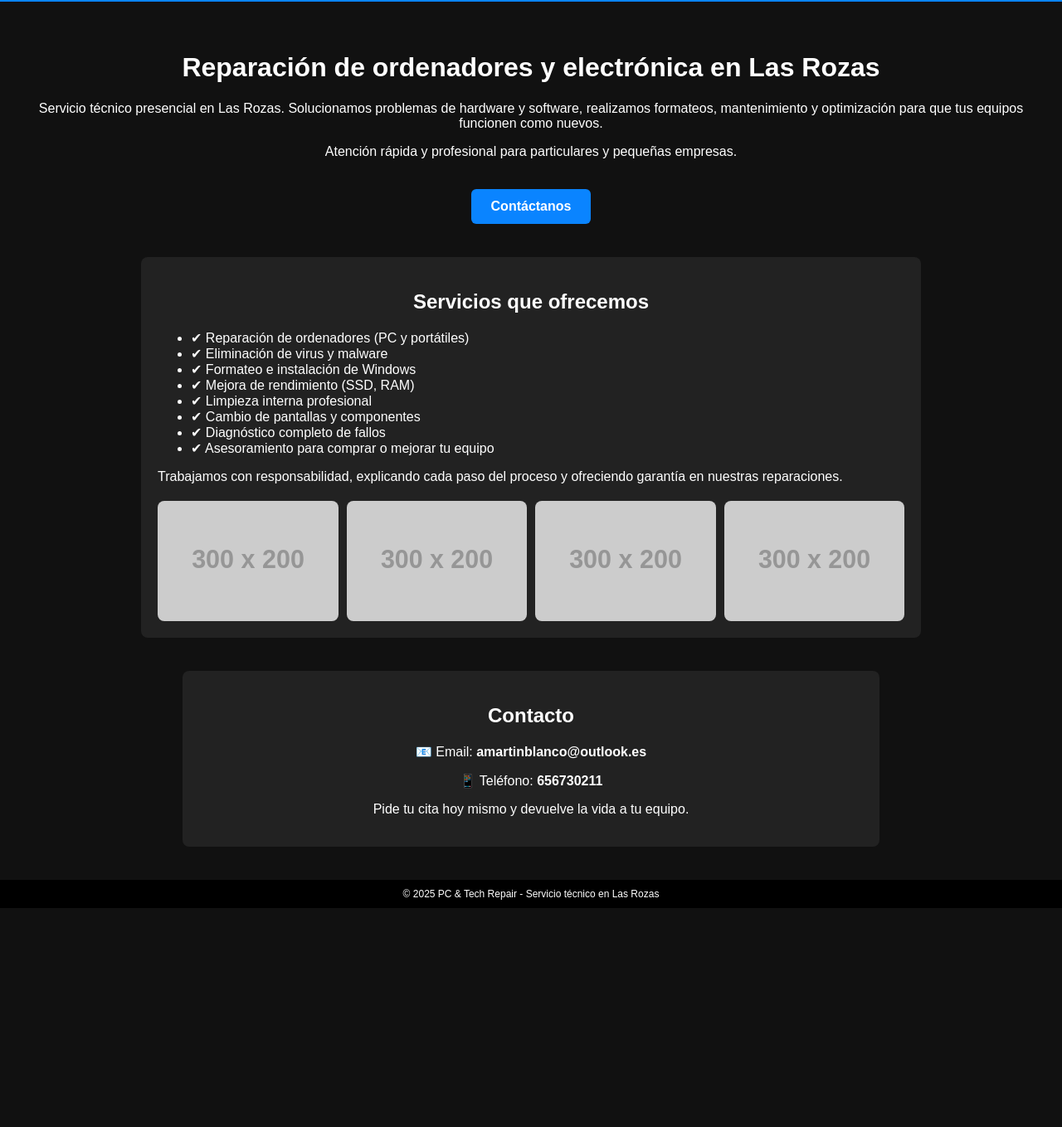
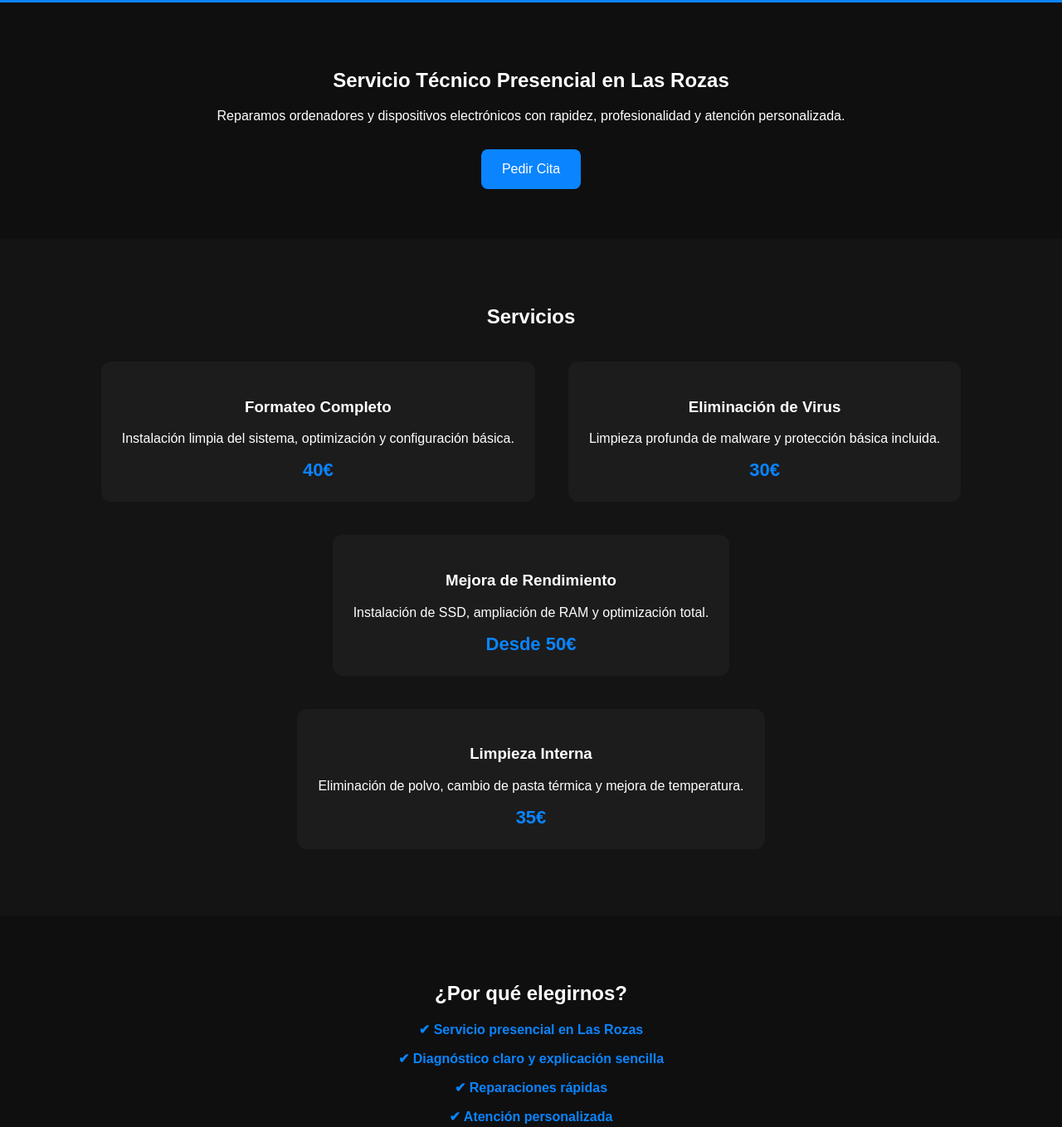
Before and after one commit to amartinblanco/PC-Tech-Repair, a plain HTML site: page index.html in a window 1280 px wide. Shown: the part 69-1428 px from the top of the page at 83% size. Before the commit the page ends 1164 px from the top, so only its background shows below. Drawn offline with Linux system fonts and the light colour scheme; placeholder pictures from the web are drawn by us.

Commit message:
Add files via upload

```diff
--- a/index.html
+++ b/index.html
@@ -3,82 +3,89 @@
 <head>
 <meta charset="UTF-8">
 <meta name="viewport" content="width=device-width, initial-scale=1.0">
-  <title>PC & Tech Repair | Reparación en Las Rozas</title>
+<title>PC & Tech Repair | Servicio Técnico en Las Rozas</title>
 
 <style>
-    body {
-      font-family: Arial, sans-serif;
-      margin: 0;
-      padding: 0;
-      background: #111;
-      color: #fff;
-      text-align: center;
+body{
+  margin:0;
+  font-family:Arial, sans-serif;
+  background:#0f0f0f;
+  color:white;
 }
 
-    header {
-      background: #0a84ff;
-      padding: 20px;
-      font-size: 26px;
-      font-weight: bold;
+header{
+  background:#0a84ff;
+  padding:20px;
+  text-align:center;
+  font-size:28px;
+  font-weight:bold;
 }
 
-    .container {
-      padding: 40px 20px;
+section{
+  padding:60px 20px;
+  text-align:center;
 }
 
-    .services {
-      max-width: 900px;
-      margin: 0 auto;
-      text-align: left;
-      background: #222;
-      padding: 20px;
-      border-radius: 8px;
+h1,h2{
+  margin-bottom:20px;
 }
 
-    .services h2 {
-      text-align: center;
+.container{
+  max-width:1100px;
+  margin:auto;
 }
 
-    .gallery {
-      display: grid;
-      grid-template-columns: repeat(auto-fit, minmax(200px, 1fr));
-      gap: 10px;
-      margin-top: 20px;
+.card{
+  background:#1c1c1c;
+  padding:25px;
+  border-radius:12px;
+  margin:20px;
 }
 
-    .gallery img {
-      width: 100%;
-      border-radius: 8px;
+.grid{
+  display:flex;
+  flex-wrap:wrap;
+  justify-content:center;
 }
 
-    .btn {
-      display: inline-block;
-      margin-top: 20px;
-      padding: 12px 24px;
-      background: #0a84ff;
-      color: #fff;
-      text-decoration: none;
-      border-radius: 6px;
-      font-weight: bold;
+.price{
+  font-size:22px;
+  color:#0a84ff;
+  font-weight:bold;
+  margin-top:10px;
 }
 
-    .btn:hover {
-      background: #0666cc;
+button{
+  background:#0a84ff;
+  border:none;
+  padding:15px 25px;
+  color:white;
+  border-radius:8px;
+  cursor:pointer;
+  font-size:16px;
+  margin-top:15px;
 }
 
-    .contact {
-      background: #222;
-      padding: 20px;
-      margin: 40px auto;
-      border-radius: 8px;
-      max-width: 800px;
+button:hover{
+  background:#0666cc;
 }
 
-    footer {
-      margin-top: 40px;
-      padding: 10px;
-      background: #000;
-      font-size: 12px;
+footer{
+  background:#000;
+  padding:20px;
+  text-align:center;
+  font-size:14px;
+}
+
+.faq{
+  text-align:left;
+  max-width:900px;
+  margin:auto;
+}
+
+.highlight{
+  color:#0a84ff;
+  font-weight:bold;
 }
 </style>
 </head>
@@ -89,53 +96,109 @@
 PC & Tech Repair
 </header>
 
+<section>
 <div class="container">
-    <h1>Reparación de ordenadores y electrónica en Las Rozas</h1>
-    <p>
-      Servicio técnico presencial en Las Rozas. Solucionamos problemas de hardware y software,
-      realizamos formateos, mantenimiento y optimización para que tus equipos funcionen como nuevos.
-    </p>
-    <p>
-      Atención rápida y profesional para particulares y pequeñas empresas.
-    </p>
-    <a class="btn" href="#contacto">Contáctanos</a>
+<h1>Servicio Técnico Presencial en Las Rozas</h1>
+<p>Reparamos ordenadores y dispositivos electrónicos con rapidez, profesionalidad y atención personalizada.</p>
+<button onclick="document.getElementById('contacto').scrollIntoView()">Pedir Cita</button>
+</div>
+</section>
+
+<section style="background:#141414;">
+<div class="container">
+<h2>Servicios</h2>
+<div class="grid">
+
+<div class="card">
+<h3>Formateo Completo</h3>
+<p>Instalación limpia del sistema, optimización y configuración básica.</p>
+<div class="price">40€</div>
 </div>
 
-  <div class="services">
-    <h2>Servicios que ofrecemos</h2>
-    <ul>
-      <li>✔ Reparación de ordenadores (PC y portátiles)</li>
-      <li>✔ Eliminación de virus y malware</li>
-      <li>✔ Formateo e instalación de Windows</li>
-      <li>✔ Mejora de rendimiento (SSD, RAM)</li>
-      <li>✔ Limpieza interna profesional</li>
-      <li>✔ Cambio de pantallas y componentes</li>
-      <li>✔ Diagnóstico completo de fallos</li>
-      <li>✔ Asesoramiento para comprar o mejorar tu equipo</li>
-    </ul>
+<div class="card">
+<h3>Eliminación de Virus</h3>
+<p>Limpieza profunda de malware y protección básica incluida.</p>
+<div class="price">30€</div>
+</div>
 
-    <p>
-      Trabajamos con responsabilidad, explicando cada paso del proceso y ofreciendo garantía
-      en nuestras reparaciones.
-    </p>
+<div class="card">
+<h3>Mejora de Rendimiento</h3>
+<p>Instalación de SSD, ampliación de RAM y optimización total.</p>
+<div class="price">Desde 50€</div>
+</div>
 
-    <div class="gallery">
-      <img src="https://via.placeholder.com/300x200?text=Reparacion+PC" alt="Reparación de PC">
-      <img src="https://via.placeholder.com/300x200?text=Diagnostico" alt="Diagnóstico">
-      <img src="https://via.placeholder.com/300x200?text=Limpieza+Interna" alt="Limpieza interna">
-      <img src="https://via.placeholder.com/300x200?text=Cambio+Componentes" alt="Cambio de componentes">
+<div class="card">
+<h3>Limpieza Interna</h3>
+<p>Eliminación de polvo, cambio de pasta térmica y mejora de temperatura.</p>
+<div class="price">35€</div>
+</div>
+
+</div>
+</div>
+</section>
+
+<section>
+<div class="container">
+<h2>¿Por qué elegirnos?</h2>
+<p class="highlight">✔ Servicio presencial en Las Rozas</p>
+<p class="highlight">✔ Diagnóstico claro y explicación sencilla</p>
+<p class="highlight">✔ Reparaciones rápidas</p>
+<p class="highlight">✔ Atención personalizada</p>
+</div>
+</section>
+
+<section style="background:#141414;">
+<div class="container">
+<h2>Preguntas Frecuentes</h2>
+
+<div class="faq">
+<h3>¿Cuánto tarda una reparación?</h3>
+<p>Depende del problema, pero la mayoría se realizan entre 24 y 72 horas.</p>
+
+<h3>¿Ofrecéis garantía?</h3>
+<p>Sí, todas nuestras reparaciones incluyen garantía.</p>
+
+<h3>¿Puedo pedir presupuesto antes?</h3>
+<p>Claro, hacemos diagnóstico previo antes de cualquier reparación.</p>
+
+<h3>¿Trabajáis con portátiles y PC gaming?</h3>
+<p>Sí, reparamos equipos domésticos, de oficina y gaming.</p>
+</div>
+
+</div>
+</section>
+
+<section>
+<div class="container">
+<h2>Opiniones de Clientes</h2>
+
+<div class="grid">
+<div class="card">
+<p>"Mi ordenador iba lentísimo y ahora vuela. Servicio rápido y profesional."</p>
+<p><strong>⭐⭐⭐⭐⭐</strong></p>
+</div>
+
+<div class="card">
+<p>"Muy buena atención y precios claros desde el principio."</p>
+<p><strong>⭐⭐⭐⭐⭐</strong></p>
 </div>
 </div>
 
-  <div id="contacto" class="contact">
+</div>
+</section>
+
+<section id="contacto" style="background:#141414;">
+<div class="container">
 <h2>Contacto</h2>
-    <p>📧 Email: <strong>amartinblanco@outlook.es</strong></p>
-    <p>📱 Teléfono: <strong>656730211</strong></p>
-    <p>Pide tu cita hoy mismo y devuelve la vida a tu equipo.</p>
+<p>Email: <strong>amartinblanco@outlook.es</strong></p>
+<p>Teléfono: <strong>656730211</strong></p>
+<p>Servicio presencial en Las Rozas. Pide tu cita hoy mismo.</p>
+<button onclick="window.location.href='mailto:amartinblanco@outlook.es'">Enviar Email</button>
 </div>
+</section>
 
 <footer>
-    © 2025 PC & Tech Repair - Servicio técnico en Las Rozas
+© 2025 PC & Tech Repair | Servicio técnico en Las Rozas
 </footer>
 
 </body>
```
Lines whose indentation alone changed are shown as unchanged.
